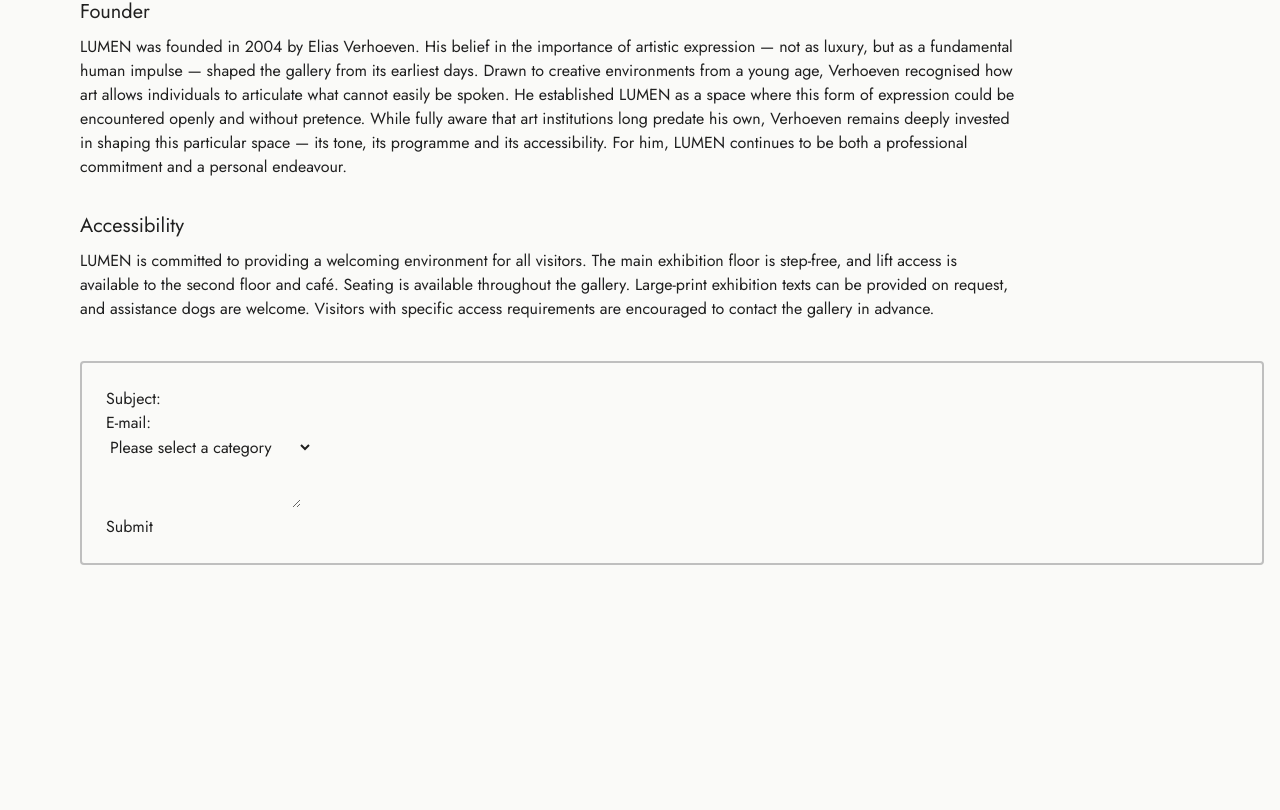
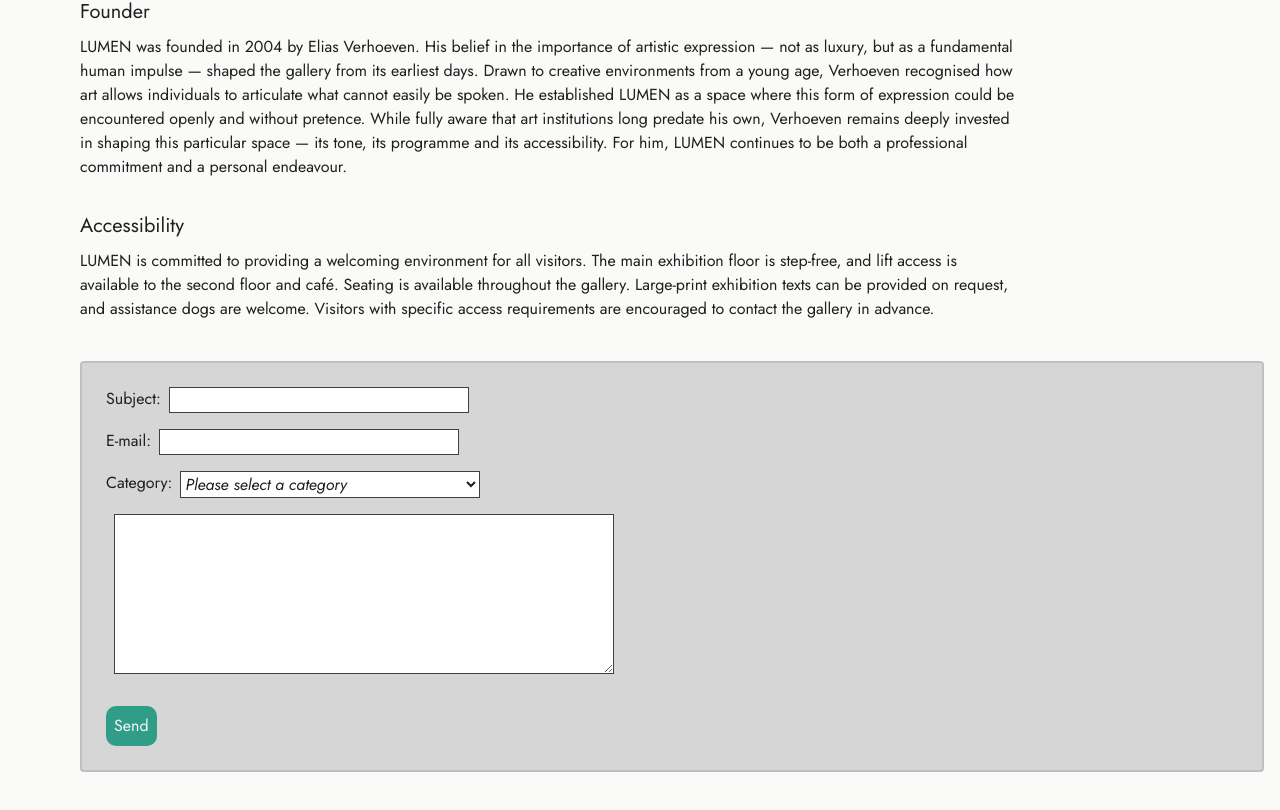
Before and after one commit to LeneRenate/Lumen-Gallery, a React (Vite) app: page /Lumen-Gallery/about in a window 1280 px wide. Shown: the part 881-1691 px from the top of the page. Before the commit the page ends 1502 px from the top, so only its background shows below. Built offline with nearby package versions, Linux system fonts and the light colour scheme.

Commit message:
work on contact form

```diff
--- a/src/components/ContactForm.jsx
+++ b/src/components/ContactForm.jsx
@@ -1,7 +1,9 @@
+import styles from "../styles/component style/ContactForm.module.css";
+
 export default function ContactForm() {
   return (
     <>
-      <form className={`flex flex-col p-2`}>
+      <form className={`flex flex-col p-2 gap-4 ${styles.contactForm}`}>
         <div>
           <label for="contactSubject">Subject:</label>
           <input type="text" id="contactSubject" required />
@@ -13,8 +15,13 @@ export default function ContactForm() {
         </div>
 
         <div>
-          <label for="contactForWho"></label>
-          <select id="contactForWho" name="subject" required>
+          <label for="contactForWho">Category: </label>
+          <select
+            id="contactForWho"
+            className={`italic`}
+            name="subject"
+            required
+          >
             <option value="" disabled selected>
               Please select a category
             </option>
@@ -42,7 +49,8 @@ export default function ContactForm() {
         </div>
 
         <div>
-          <input type="submit" value="Submit" />
+          <button type="submit">Send</button>
+          {/* For a real site, this would obviously have a onClick-function that sends the enquiry as an email to the right person/unit's email-address */}
         </div>
       </form>
     </>
--- a/src/pages/AboutPage.jsx
+++ b/src/pages/AboutPage.jsx
@@ -8,9 +8,9 @@ export default function AboutPage() {
   const location = useLocation();
 
   useEffect(() => {
-    // Check if there's a hash in the URL
+    // Looking for hash in URL
     if (location.hash) {
-      // Small delay to ensure the page has rendered
+      // Delay to render page
       setTimeout(() => {
         const element = document.querySelector(location.hash);
         if (element) {
@@ -31,9 +31,11 @@ export default function AboutPage() {
           </article>
         ))}
       </section>
+
+      {/* ContactForm */}
       <section
         id="contact"
-        className={`my-10 ml-16 p-4 rounded ${styles.aboutContactForm}`}
+        className={`my-10 ml-16 p-4 rounded-sm ${styles.aboutContactForm}`}
       >
         <ContactForm />
       </section>
--- a/src/styles/component style/ContactForm.module.css
+++ b/src/styles/component style/ContactForm.module.css
@@ -1,9 +1,10 @@
 form {
 }
 
-div {
+form div {
   display: flex;
   flex-direction: row;
+  gap: 0.5rem;
 }
 
 label {
@@ -12,13 +13,32 @@ label {
 
 input[type="text"],
 input[type="email"],
-textarea {
+select {
   background-color: white;
-  border: 0.5px solid var(--grey-75);
+  border: 0.25px solid var(--grey-75);
   width: 300px;
+}
+
+select {
 }
 
 option {
   color: var(--text-secondary);
   font-size: 0.75rem;
+  background-color: white;
 }
+
+textarea {
+  background-color: white;
+  border: 0.5px solid var(--grey-75);
+  width: 500px;
+  height: 10rem;
+}
+
+button {
+  background-color: var(--Lumen-green);
+  color: var(--text-contrast);
+  margin-top: 1rem;
+  padding: 0.5rem;
+  border-radius: 10px;
+}
--- a/src/styles/page style/AboutPage.module.css
+++ b/src/styles/page style/AboutPage.module.css
@@ -15,6 +15,6 @@
 }
 
 .aboutContactForm {
-  background-color: var(--bg-muted);
+  background-color: var(--bg-secondary);
   border: 2px solid var(--border);
 }
```
